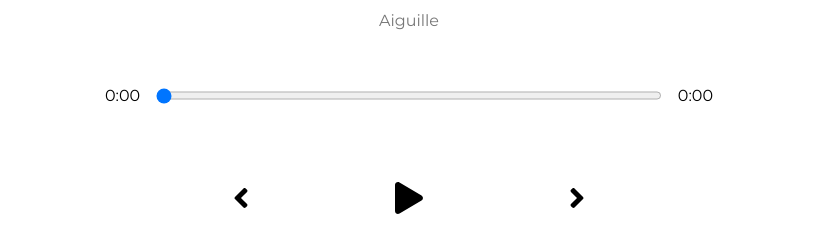
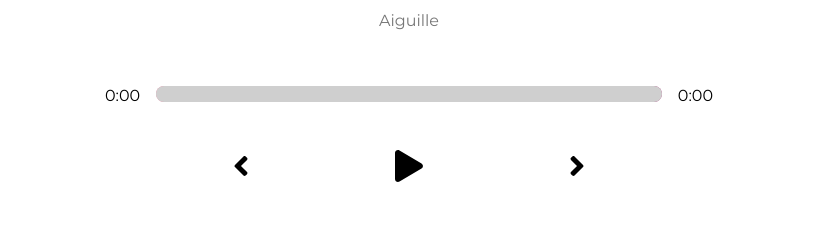
Before and after one commit to Kennycoder971/spotySound, a React (Create React App) app: page / in a window 1280 px wide. Shown: the part 490-742 px from the top of the page, without its empty margins (231-1049 px from the left). Built offline with nearby package versions, Linux system fonts and the light colour scheme.

Commit message:
adding animations

```diff
--- a/src/App.js
+++ b/src/App.js
@@ -17,16 +17,32 @@
     const currentTime = e.target.currentTime;
     const duration = e.target.duration;
 
-    setSongInfo({ ...songInfo, currentTime, duration });
+    const roundedCurrent = Math.round(currentTime);
+    const roundedDuration = Math.round(duration);
+    const animationPercentage = Math.round(
+      (roundedCurrent / roundedDuration) * 100
+    );
+
+    setSongInfo({ ...songInfo, currentTime, duration, animationPercentage });
   };
   const [songInfo, setSongInfo] = useState({
     currentTime: 0,
     duration: 0,
+    animationPercentage: 0,
   });
   const [libraryStatus, setLibraryStatus] = useState(false);
+  const trackAnim = {
+    transform: `translateX(${songInfo.animationPercentage}%)`,
+  };
+
+  const songEndHandler = async () => {
+    let currentIndex = songs.findIndex((song) => song.id === currentSong.id);
+    await setCurrentSong(songs[(currentIndex + 1) % songs.length]);
+    if (isPlaying) audioRef.current.play();
+  };
 
   return (
-    <div className="App">
+    <div className={`App ${libraryStatus && "library-active"}`}>
       <Nav libraryStatus={libraryStatus} setLibraryStatus={setLibraryStatus} />
       <Song currentSong={currentSong} />
       <Player
@@ -38,6 +54,8 @@
         songInfo={songInfo}
         songs={songs}
         setCurrentSong={setCurrentSong}
+        setSongs={setSongs}
+        trackAnim={trackAnim}
       />
       <Library
         currentSong={currentSong}
@@ -51,6 +69,7 @@
       <audio
         onTimeUpdate={timeUpdateHandler}
         onLoadedMetadata={timeUpdateHandler}
+        onEnded={songEndHandler}
         ref={audioRef}
         src={currentSong.audio}
       ></audio>
--- a/src/components/LibrarySong.js
+++ b/src/components/LibrarySong.js
@@ -8,7 +8,7 @@
   songs,
   setSongs,
 }) => {
-  const selectSongHandler = () => {
+  const selectSongHandler = async () => {
     setCurrentSong(currSong);
 
     const newSongs = songs.map((song) => {
@@ -24,17 +24,9 @@
         };
       }
     });
-    setSongs(newSongs);
 
-    if (isPlaying) {
-      const playPromise = audioRef.current.play();
-
-      if (playPromise !== undefined) {
-        playPromise.then((audio) => {
-          audioRef.current.play();
-        });
-      }
-    }
+    await setSongs(newSongs);
+    if (isPlaying) audioRef.current.play();
   };
   return (
     <div
--- a/src/components/Player.js
+++ b/src/components/Player.js
@@ -1,5 +1,6 @@
 import React from "react";
 import { FontAwesomeIcon } from "@fortawesome/react-fontawesome";
+
 import {
   faPlay,
   faAngleLeft,
@@ -15,8 +16,27 @@
   songInfo,
   songs,
   currentSong,
+  setSongs,
   setCurrentSong,
+  trackAnim,
 }) {
+  const activeLibraryHandler = (nextPrev) => {
+    const newSongs = songs.map((song) => {
+      if (song.id === nextPrev.id) {
+        return {
+          ...song,
+          active: true,
+        };
+      } else {
+        return {
+          ...song,
+          active: false,
+        };
+      }
+    });
+    setSongs(newSongs);
+  };
+
   const playSongHandler = () => {
     if (isPlaying) {
       audioRef.current.pause();
@@ -37,23 +57,36 @@
     setSongInfo({ ...songInfo, currentTime: e.target.value });
   };
 
-  const skipTrackHandler = (direction) => {
+  const skipTrackHandler = async (direction) => {
     let currentIndex = songs.findIndex((song) => song.id === currentSong.id);
 
     if (direction === "skip-forward") {
-      setCurrentSong(songs[(currentIndex + 1) % songs.length]);
+      const nextSong = songs[(currentIndex + 1) % songs.length];
+      await setCurrentSong(nextSong);
+      activeLibraryHandler(nextSong);
     } else if (direction === "skip-back") {
       if ((currentIndex - 1) % songs.length === -1) {
-        setCurrentSong(songs[songs.length - 1]);
+        await setCurrentSong(songs[songs.length - 1]);
+        if (isPlaying) audioRef.current.play();
+        activeLibraryHandler(songs[songs.length - 1]);
         return;
       }
-      setCurrentSong(songs[(currentIndex - 1) % songs.length]);
+      await setCurrentSong(songs[(currentIndex - 1) % songs.length]);
+      activeLibraryHandler(songs[(currentIndex - 1) % songs.length]);
     }
+
+    if (isPlaying) audioRef.current.play();
   };
   return (
     <div className="player">
       <div className="time-control">
         <p>{getTime(songInfo.currentTime)}</p>
+        <div
+          className="track"
+          style={{
+            backgroundImage: `linear-gradient(to right, ${currentSong.color[0]}, ${currentSong.color[1]})`,
+          }}
+        >
           <input
             type="range"
             min="0"
@@ -61,7 +94,10 @@
             value={songInfo.currentTime}
             onChange={dragHandler}
           />
-        <p>{getTime(songInfo.duration)}</p>
+          <div className="animate-track" style={trackAnim}></div>
+        </div>
+
+        <p>{songInfo.duration ? getTime(songInfo.duration) : "0:00"}</p>
       </div>
       <div className="play-control">
         <FontAwesomeIcon
--- a/src/data.js
+++ b/src/data.js
@@ -77,7 +77,7 @@
         "https://chillhop.com/wp-content/uploads/2020/07/858b533ba20ff95bf5b401089b195d1a8cb43870-1024x1024.jpg",
       artist: "Blue Wednesday, Felty",
       audio: "https://mp3.chillhop.com/serve.php/?mp3=9334",
-      color: ["#E67747", "#865444"],
+      color: ["#E7D974", "#1872B1"],
       id: uuidv4(),
       active: false,
     },
--- a/src/styles/_library.scss
+++ b/src/styles/_library.scss
@@ -1,5 +1,4 @@
 .library {
-    position:fixed;
     position: fixed;
     top: 0;
     left: 0;
@@ -27,7 +26,7 @@
     align-items: center;
     padding: 1rem 2rem ;
     cursor: pointer;
-
+    transition: background .5s ease;
 
     &:hover {
         background-color: rgb(249, 235, 255);
@@ -72,3 +71,10 @@
 .selected {
     background-color: rgb(236, 202, 250);
 }
+
+
+@media screen and (max-width:768px) {
+    .library {
+        width: 100%;
+    }
+}
--- a/src/styles/_nav.scss
+++ b/src/styles/_nav.scss
@@ -18,3 +18,12 @@
         }
     }
 }
+
+
+@media screen and (max-width:768px) {
+    nav {
+        button {
+            z-index: 10;
+        }
+    }
+}
--- a/src/styles/_player.scss
+++ b/src/styles/_player.scss
@@ -4,6 +4,7 @@
     align-items: center;
     flex-direction: column;
     justify-content: space-between;
+    padding-bottom: 2rem;
 }
 
 .time-control {
@@ -12,9 +13,51 @@
 
     input {
         width: 100%;
-        padding: 1rem 0;
+        -webkit-appearance: none;
+        background-color: transparent;
+        appearance: none;
+
+        &:focus {
+            outline: none;
+        }
+
+        &::-webkit-slider-thumb {
+            -webkit-appearance: none;
+            appearance: none;
+            height: 16px;
+            width: 16px;
+
+        }
+        &::-moz-slider-thumb {
+            -webkit-appearance: none;
+            appearance: none;
+            height: 16px;
+            width: 16px;
+
+        }
     }
 
+    .track {
+        background-color: lightblue;
+        width: 100%;
+        height: 1rem;
+        position: relative;
+        border-radius: 1rem;
+        overflow: hidden;
+        margin: 1rem 0;
+
+        .animate-track {
+            background-color:rgb(207, 207, 207);
+            width: 100%;
+            height: 100%;
+            position: absolute;
+            top: 0;
+            left: 0;
+            transform: translateX(0%);
+            pointer-events: none;
+
+        }
+    }
     p {
         padding: 1rem;
     }
@@ -31,3 +74,14 @@
         cursor: pointer;
     }
 }
+
+
+@media screen and (max-width:768px) {
+    .time-control {
+        width: 90%;
+    }
+
+    .play-control {
+        width: 60%;
+    }
+}
--- a/src/styles/_song.scss
+++ b/src/styles/_song.scss
@@ -19,3 +19,11 @@
         font-size: 1rem;
     }
 }
+
+@media screen and (max-width:768px) {
+    .song-container {
+        img {
+            width: 60%;
+        }
+    }
+}
--- a/src/styles/app.scss
+++ b/src/styles/app.scss
@@ -24,3 +24,13 @@
     font-weight: 400;
     color: #777;
 }
+
+.App{
+
+    transition: .5s ease;
+}
+
+
+.library-active {
+    margin-left: 20rem;
+}
```
Also changed, not shown: src/utils.js (deleted), 1 other file (tests, documents, lock files or other folders). Lines whose indentation alone changed are shown as unchanged.
